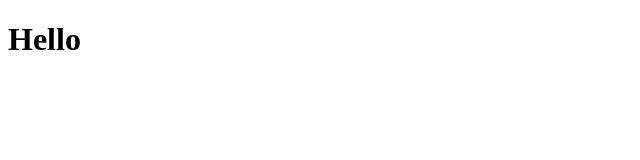
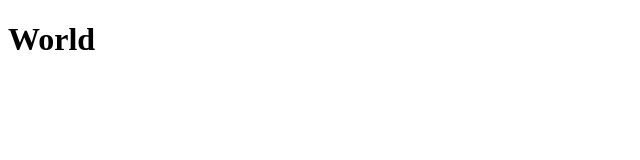
Before and after one commit to JennieSH/github-action-demo, a Nuxt app: page / in a window 1280 px wide. Shown: the top 160 px of the page, without its empty margins (0-640 px from the left). Built offline with nearby package versions, Linux system fonts and the light colour scheme.

Commit message:
rename title

```diff
--- a/nuxt.config.js
+++ b/nuxt.config.js
@@ -17,7 +17,7 @@ export default {
       { name: 'format-detection', content: 'telephone=no' }
     ],
     link: [
-      { rel: 'icon', type: 'image/x-icon', href: './static/favicon.ico' }
+      { rel: 'icon', type: 'image/x-icon', href: './favicon.ico' }
     ]
   },
 
--- a/pages/index.vue
+++ b/pages/index.vue
@@ -8,7 +8,7 @@ import Vue from 'vue'
 export default Vue.extend({
   data() {
     return {
-      title: 'Hello',
+      title: 'World',
     }
   },
 })
```
